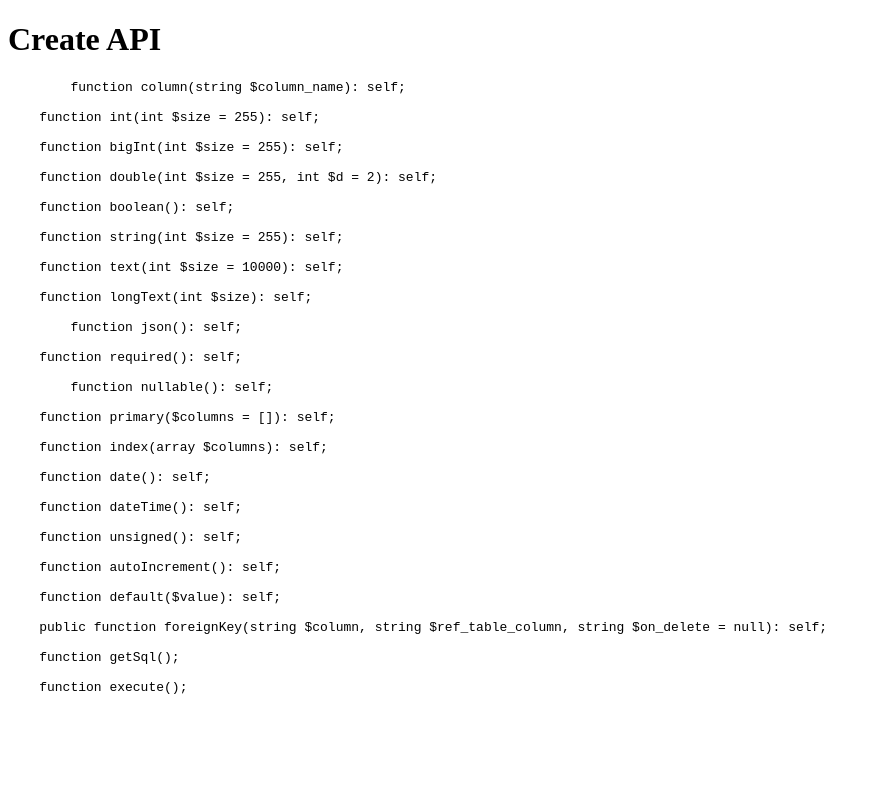
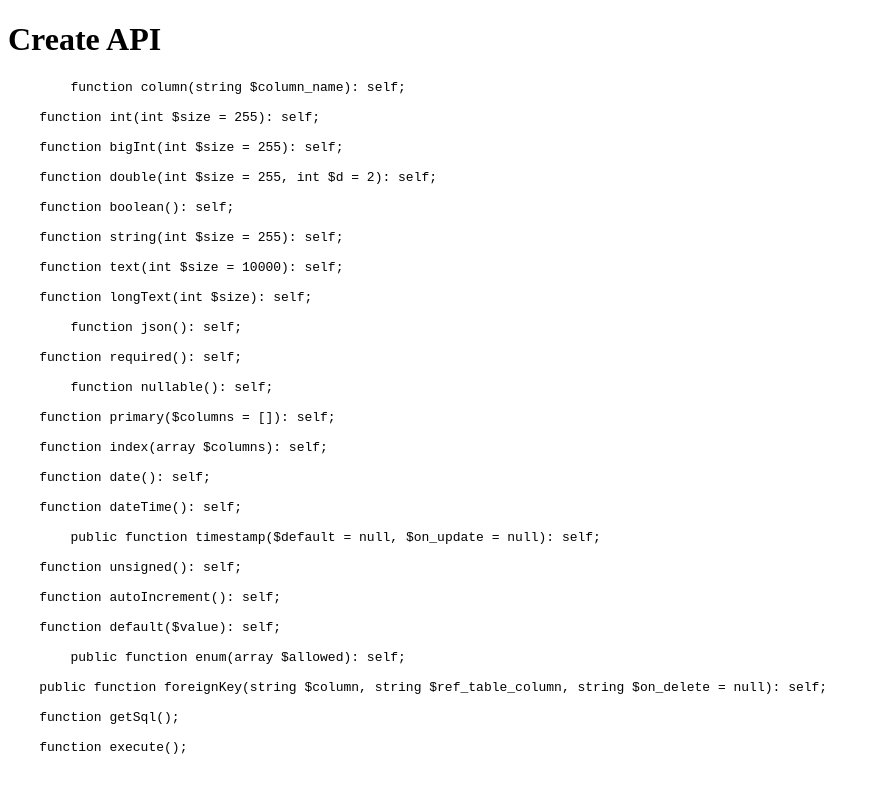
Before and after one commit to CodesVault/howdy_qb, a Next.js app in the folder doc/: page /documentation/library-api/create-api in a window 1280 px wide. Shown: the top 792 px of the page, without its empty margins (0-878 px from the left). Built offline with nearby package versions, Linux system fonts and the light colour scheme.

Commit message:
api, example updated. version 1.6.3

```diff
--- a/doc/pages/documentation/library-api/alter-api.mdx
+++ b/doc/pages/documentation/library-api/alter-api.mdx
@@ -33,12 +33,16 @@
 
     function dateTime(): self;
 
+	public function timestamp($default = null, $on_update = null): self;
+
     function unsigned(): self;
 
     function autoIncrement(): self;
 
     function default($value): self;
 
+	public function enum(array $allowed): self;
+
     function getSql();
 
     function execute();
--- a/doc/pages/documentation/library-api/create-api.mdx
+++ b/doc/pages/documentation/library-api/create-api.mdx
@@ -31,11 +31,15 @@
 
     function dateTime(): self;
 
+	public function timestamp($default = null, $on_update = null): self;
+
     function unsigned(): self;
 
     function autoIncrement(): self;
 
     function default($value): self;
+
+	public function enum(array $allowed): self;
 
     public function foreignKey(string $column, string $ref_table_column, string $on_delete = null): self;
 
--- a/doc/theme.config.tsx
+++ b/doc/theme.config.tsx
@@ -39,8 +39,8 @@ const config: DocsThemeConfig = {
   },
   gitTimestamp: null,
   banner: {
-    key: '1.6.2-release',
-    text: 'WP QueryBuilder 1.6.2 is released.',
+    key: '1.6.3-release',
+    text: 'WP QueryBuilder 1.6.3 is released.',
   }
 }
 
```
Also changed, not shown: doc/pages/example/alter-statement.mdx (+1 -0 lines), doc/pages/example/create-statement.mdx (+4 -2 lines).
